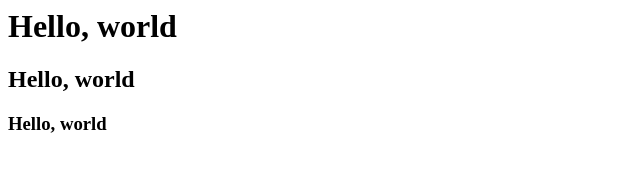
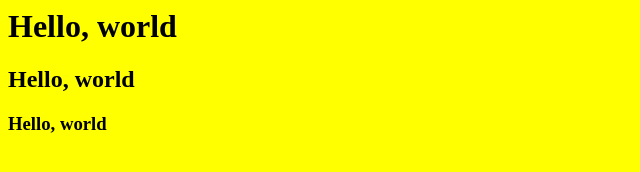
Before and after one commit to Zakharenko/Project, a plain HTML site: page index.html in a window 1280 px wide. Shown: the whole page, without its empty margins (0-640 px from the left). Drawn offline with Linux system fonts and the light colour scheme.

Commit message:
Желтый фон

```diff
--- a/index.html
+++ b/index.html
@@ -1,3 +1,8 @@
 <h1>Hello, world</h1>
 <h2>Hello, world</h2>
 <h3>Hello, world</h3>
+<style>
+	body {
+		background: yellow;
+	}
+</style>
```
